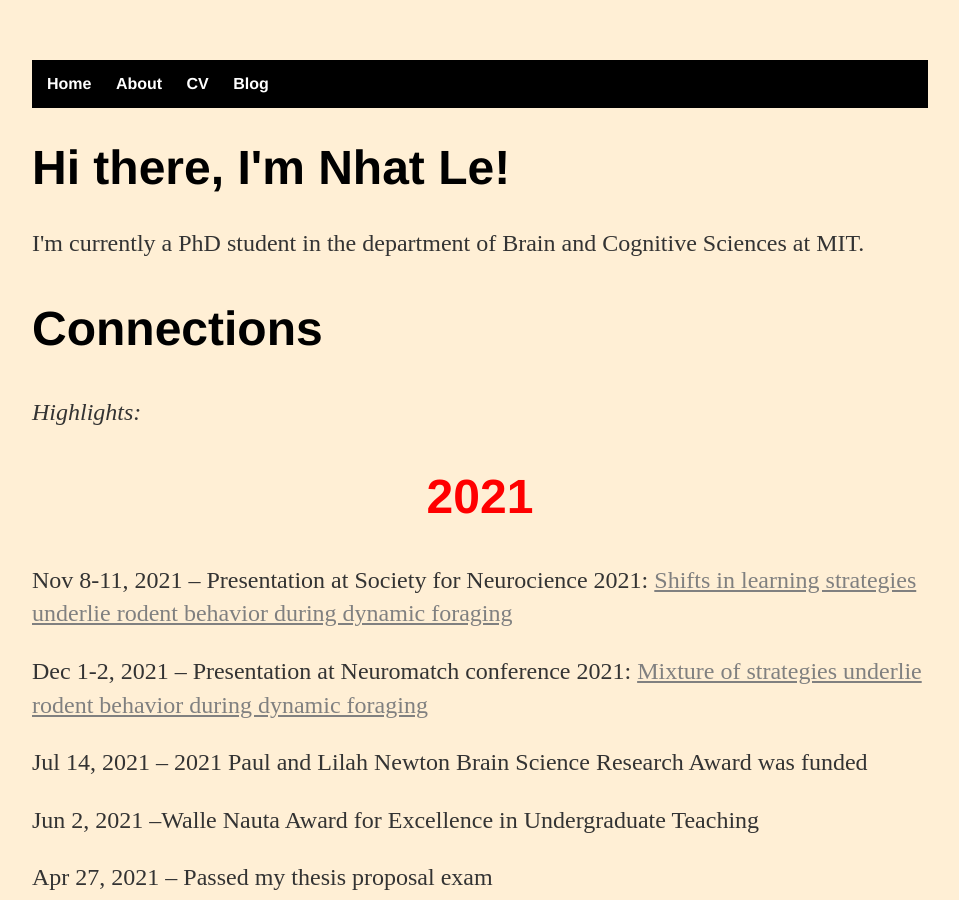
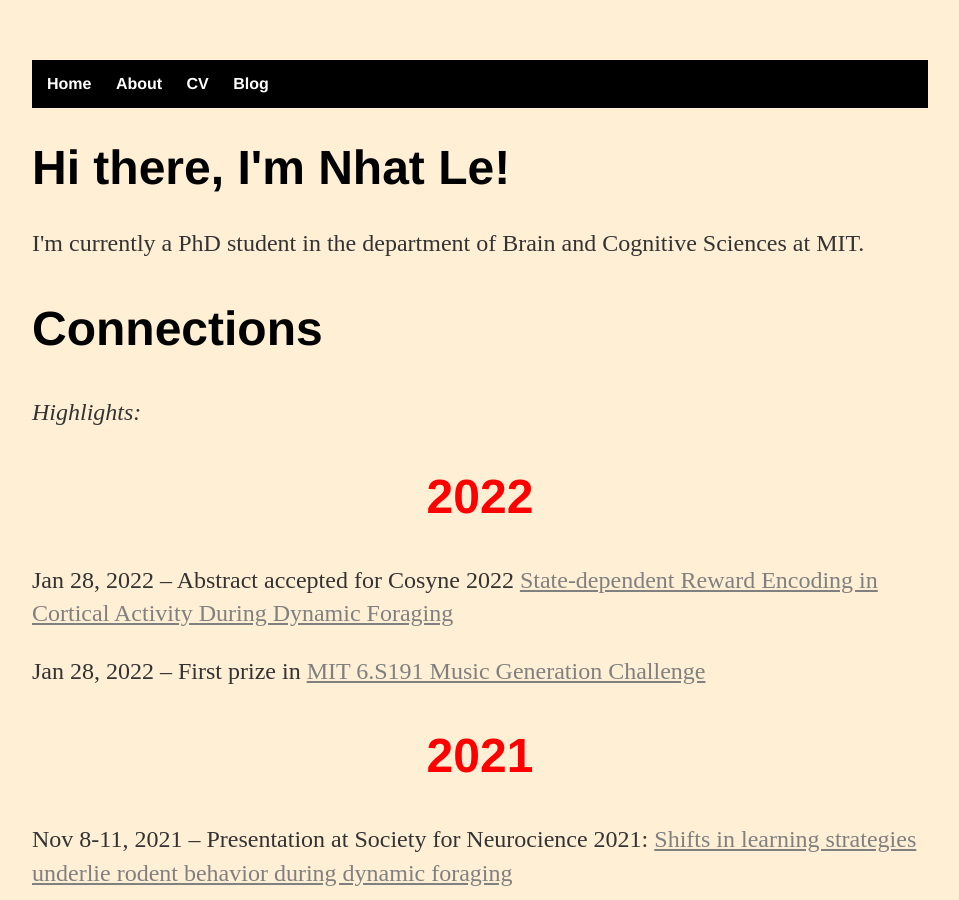
Before and after one commit to nhat-le/nhat-le.github.io, a Jekyll site: the page built from index.html, in a window 1280 px wide and 900 px high. Shown: the whole window, without its empty margins (160-1119 px from the left). Built offline with Jekyll 4.4.1, drawn with Linux system fonts in a browser that asks for light colours.

Commit message:
updated index page

```diff
--- a/index.html
+++ b/index.html
@@ -14,6 +14,13 @@ title: Nhat Le, PhD student
 	<div class="entry-content">
 		<p><em>Highlights:</em></p>
 
+
+
+		<h1 style="text-align: center;"><span style="color: #ff0000;"><strong>2022</strong></span></h1>
+		<p> Jan 28, 2022 &#8211; Abstract accepted for Cosyne 2022 <a href="files/NhatLe_Cosyne2022_abstract.pdf">
+			State-dependent Reward Encoding in Cortical Activity During Dynamic Foraging </a></p>
+		<p> Jan 28, 2022 &#8211; First prize in <a href="http://introtodeeplearning.com/">
+			MIT 6.S191 Music Generation Challenge </a></p>
 
 <h1 style="text-align: center;"><span style="color: #ff0000;"><strong>2021</strong></span></h1>
 <p> Nov 8-11, 2021 &#8211; Presentation at Society for Neurocience 2021: <a href="files/sfn2021_abstract_submitted.pdf">
```
